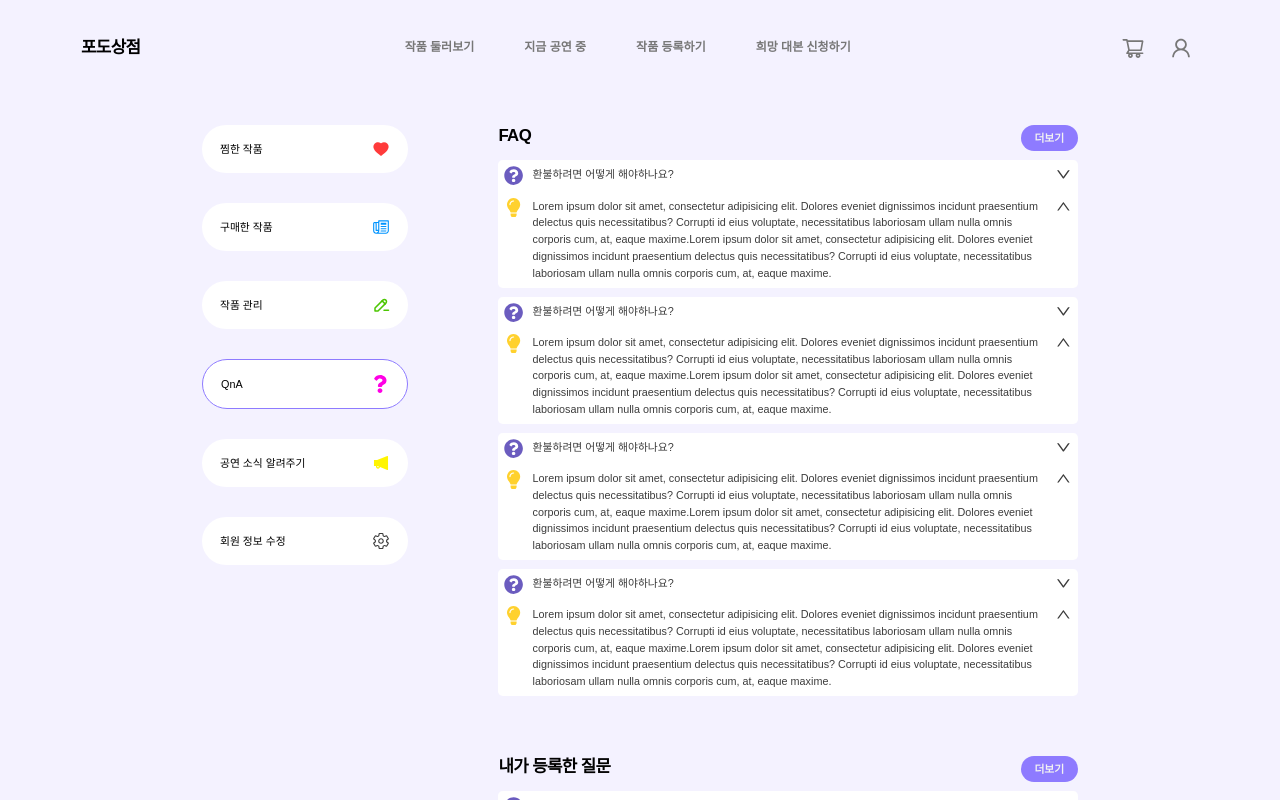
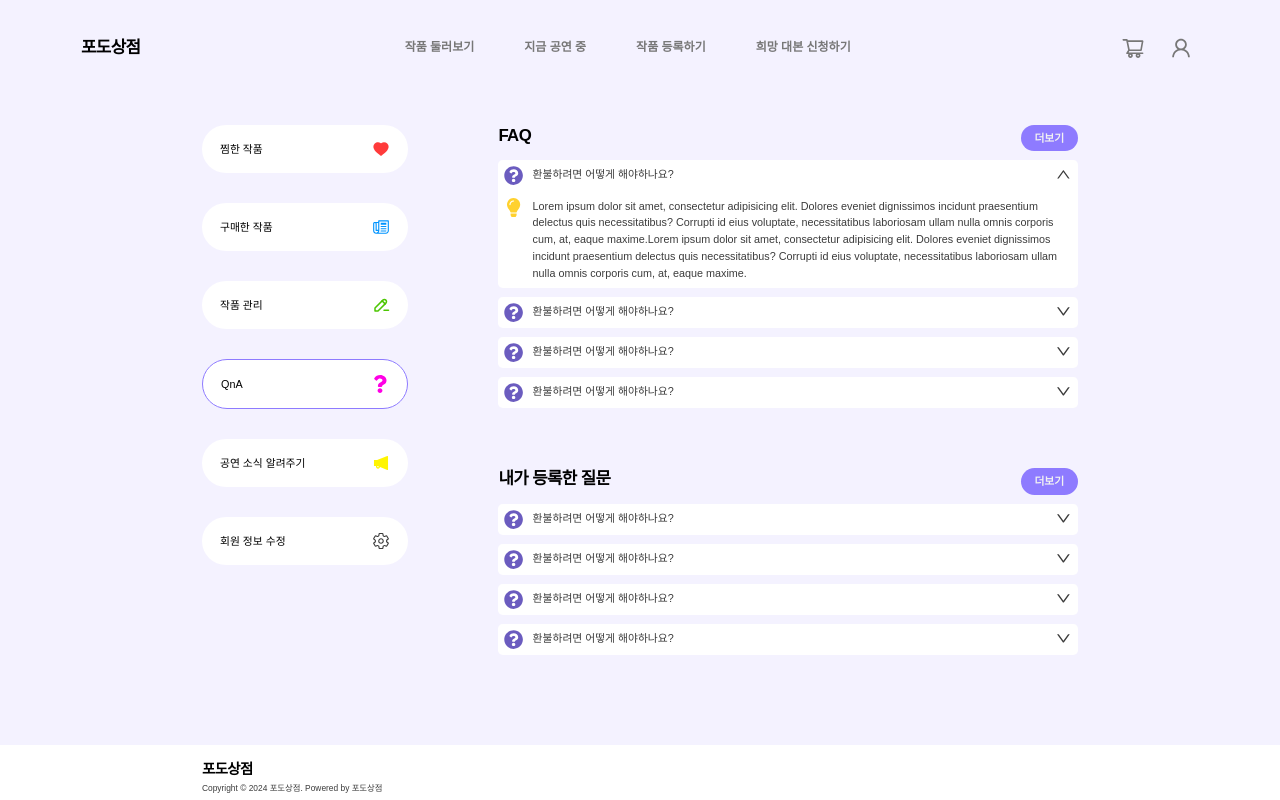
Before and after one commit to game240/FE, a React (Vite) app: page /mypage/qna in a window 1280 px wide. Both pictures are taken after a click on the icon 1063 px from the left and 174 px from the top of the page. Shown: the top 800 px of the page. Built offline with nearby package versions, Linux system fonts and the light colour scheme.

Commit message:
FEAT : QnA 답변 숨기기 구현

```diff
--- a/src/pages/mypage/components/QnAList/QnAItem.tsx
+++ b/src/pages/mypage/components/QnAList/QnAItem.tsx
@@ -2,17 +2,24 @@ import { FaLightbulb, FaQuestionCircle } from "react-icons/fa";
 import * as S from "./style";
 import { AiOutlineDown, AiOutlineUp } from "react-icons/ai";
 import COLOR from "@/styles/color";
+import { useToggle } from "@/hooks/useToggle";
 
 const QnAItem = () => {
+  const [isOpen, handleIsOpen] = useToggle(false);
+
   return (
     <S.ItemContainer>
-      <S.Section>
+      <S.Question>
         <FaQuestionCircle size="3.2rem" color={COLOR.puple7} />
         <p className="title">환불하려면 어떻게 해야하나요?</p>
-        <AiOutlineDown size="2.8rem" />
-      </S.Section>
+        {isOpen ? (
+          <AiOutlineUp size="2.8rem" onClick={handleIsOpen} />
+        ) : (
+          <AiOutlineDown size="2.8rem" onClick={handleIsOpen} />
+        )}
+      </S.Question>
 
-      <S.Section>
+      <S.Answer $isOpen={isOpen}>
         <FaLightbulb size="3.2rem" color="#FFD12E" />
         <p className="title">
           Lorem ipsum dolor sit amet, consectetur adipisicing elit. Dolores
@@ -24,8 +31,7 @@ const QnAItem = () => {
           necessitatibus laboriosam ullam nulla omnis corporis cum, at, eaque
           maxime.
         </p>
-        <AiOutlineUp size="2.8rem" />
-      </S.Section>
+      </S.Answer>
     </S.ItemContainer>
   );
 };
--- a/src/pages/mypage/components/QnAList/style.ts
+++ b/src/pages/mypage/components/QnAList/style.ts
@@ -20,7 +20,7 @@ export const ListContainer = styled.div`
   margin-bottom: 10rem;
 `;
 
-export const Section = styled.div`
+export const Question = styled.div`
   display: flex;
   gap: 1.5rem;
   padding: 1rem;
@@ -31,6 +31,10 @@ export const Section = styled.div`
   }
 `;
 
+export const Answer = styled(Question)<{ $isOpen?: boolean }>`
+  display: ${({ $isOpen }) => ($isOpen ? "flex" : "none")};
+`;
+
 export const Header = styled.div`
   ${FlexBetween};
 `;
```
